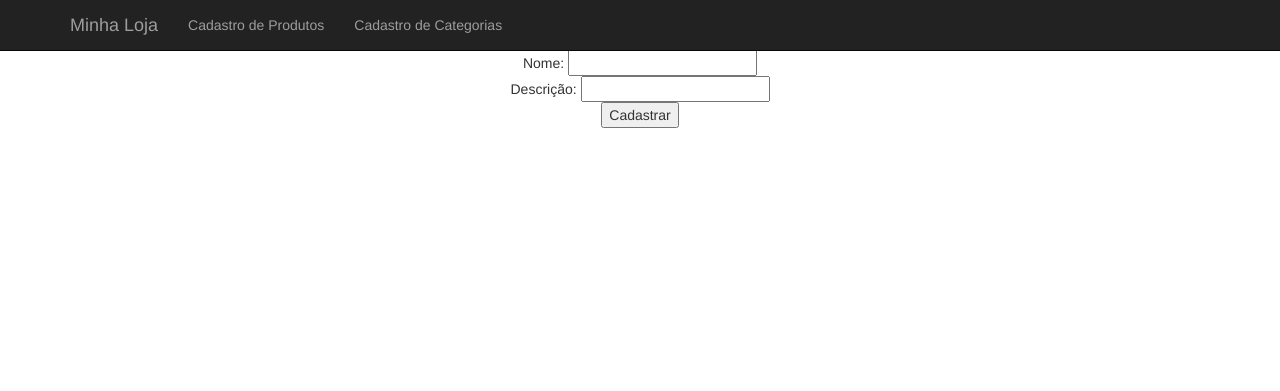
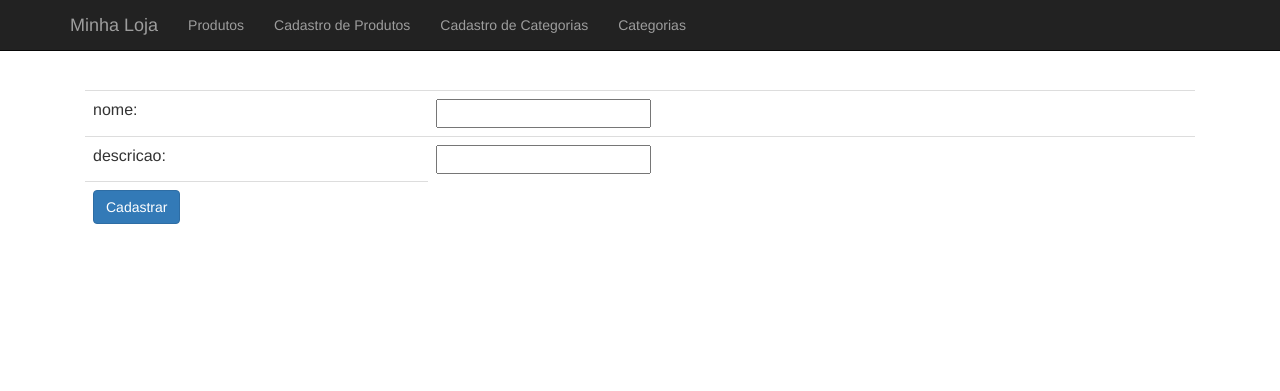
Before and after one commit to YanRodrigues98/PhpComMySQL, a PHP site: page /Cadastro_categoria.php in a window 1280 px wide. Shown: the top 391 px of the page. Run offline with PHP 8.4, Linux system fonts and the light colour scheme; data that the repository does not hold is empty.

Commit message:
Ajuste da tela

```diff
--- a/Cadastro_categoria.php
+++ b/Cadastro_categoria.php
@@ -1,9 +1,19 @@
 
 <?php include("cabecalho.php"); ?>
 <form action="/salva_categoria.php" method="post">
-Nome: <input type="text" name="nome"/><br />
-Descrição: <input type="text" name="descricao"/><br />
-
-<input type="submit" value="Cadastrar" />
-</form>
-<?php include("rodape.php"); ?>
+  <table class="table">
+    <tr>
+      <td>nome:</td>
+      <td><input type="text" name="nome"/></td>
+    </tr>
+  <tr>
+    <td>descricao:</td>
+  <td><input type="text" name="descricao"/></td>
+  </tr>
+    <tr>
+    <td><input class="btn btn-primary"type="submit" value="Cadastrar"></td>
+  </tr>
+</table>
+    </form>
+    <?php include("listar_categoria.php"); ?>
+    <?php include("rodape.php"); ?>
--- a/Cadastro_produto.php
+++ b/Cadastro_produto.php
@@ -11,9 +11,9 @@
         <td><input type="number" name="preco"/></td>
       </tr>
     <tr>
-      <td><input class="btn btn-primary"type="submit" value="Cadastrar" /></td>
+      <td><input class="btn btn-primary"type="submit" value="Cadastrar"></td>
     </tr>
   </table>
 </form>
-
+<?php include("listar_produtos.php"); ?>
 <?php include("rodape.php"); ?>
--- a/cabecalho.php
+++ b/cabecalho.php
@@ -13,8 +13,10 @@
           </div>
         <div>
           <ul class="nav navbar-nav">
+          <li><a href="/listar_produtos.php">Produtos</a></li>
           <li><a href="/cadastro_produto.php">Cadastro de Produtos</a></li>
           <li><a href="/cadastro_categoria.php">Cadastro de Categorias</a></li>
+          <li><a href="/listar_categoria.php">Categorias</a></li>
           </ul>
         </div>
       </div>
--- /dev/null
+++ b/categoria_bd.php
@@ -0,0 +1,20 @@
+<?php
+
+function listarcategoria($conexao){
+    $categorias = array();
+    $query = "SELECT * FROM CATEGORIA";
+    $resultado = mysqli_query($conexao,$query);
+    while($categoria = mysqli_fetch_assoc($resultado)){
+      array_push($categorias, $categoria);
+    }
+    return $categorias;
+}
+
+
+function insereCategoria ($conexao, $nome, $descricao){
+  $query = "insert into CATEGORIA (NOME,DESCRICAO) values ('{$nome}','{$descricao}')";
+  $resultadoDaCategoria = mysqli_query($conexao, $query);
+  return $resultadoDaCategoria;
+
+}
+?>
--- a/css/ecommerce.css
+++ b/css/ecommerce.css
@@ -3,6 +3,6 @@ body {
 }
 
 .principal {
-  padding: 40 px 15px;
+  padding: 40px 15px;
   text-align: center;
 }
--- /dev/null
+++ b/listar_categoria.php
@@ -0,0 +1,17 @@
+<?php include("cabecalho.php"); ?>
+<?php include("bd.php"); ?>
+<?php include("categoria_bd.php"); ?>
+  <table class="table">
+    <?php
+    $categorias = listarcategoria($conexao);
+    foreach ($categorias as $categoria) {
+      ?>
+      <tr>
+        <td><?= $categoria['NOME']?></td>
+        <td><?= $categoria['DESCRICAO']?></td>
+      </tr>
+      <?php
+    }
+    ?>
+  </table>
+<?php include("rodape.php"); ?>
--- a/salva_categoria.php
+++ b/salva_categoria.php
@@ -1,13 +1,9 @@
 
 <?php include("cabecalho.php"); ?>
 <?php include("bd.php") ?>
+<?php include("categoria_bd.php") ?>
 <?php
-    function insereCategoria ($conexao, $nome, $descricao){
-      $query = "insert into CATEGORIA (NOME,DESCRICAO) values ('{$nome}','{$descricao}')";
-      $resultadoDaCategoria = mysqli_query($conexao, $query);
-      return $resultadoDaCategoria;
 
-    }
 $nome = $_POST["nome"];
 $descricao = $_POST["descricao"];
 
```
Also changed, not shown: listar_produtos.php (added, +17 -0 lines), produto_bd.php (added, +18 -0 lines), salva_produto.php (+2 -5 lines).
